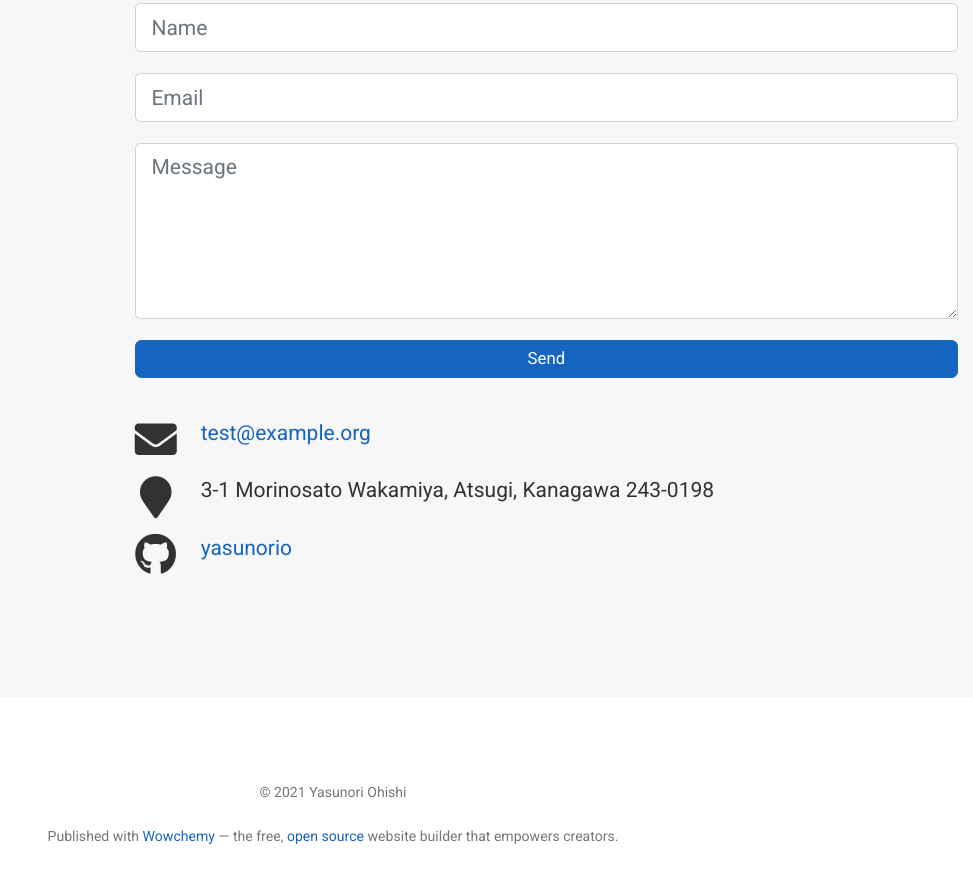
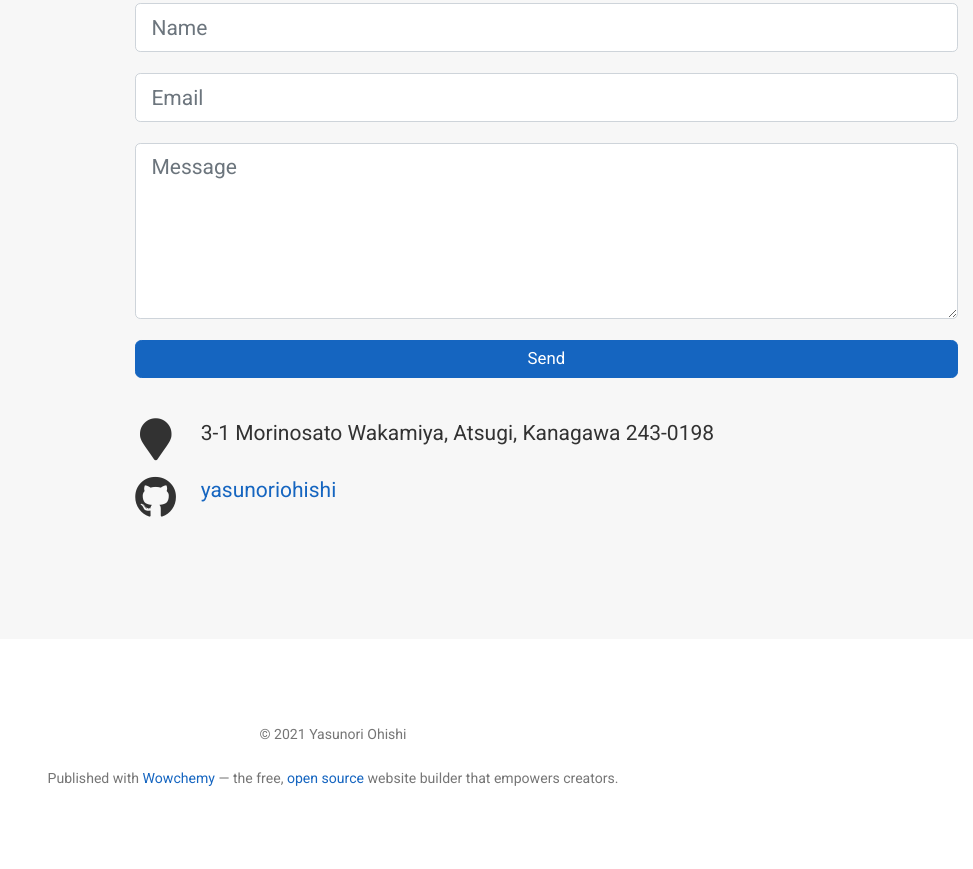
Before and after one commit to YasunoriOhishi/yasunoriohishi.github.io, a plain HTML site: page index.html in a window 1280 px wide. Shown: the part 5411-6280 px from the top of the page, without its empty margins (307-1280 px from the left). After the commit the page ends 6222 px from the top, so only its background shows below. Drawn offline with nearby package versions, Linux system fonts and the light colour scheme; some icons are missing.

Commit message:
modify email address

```diff
--- a/index.html
+++ b/index.html
@@ -2378,11 +2378,6 @@
   <ul class="fa-ul">
 
 
-    <li>
-      <i class="fa-li fas fa-envelope fa-2x" aria-hidden="true"></i>
-      <span id="person-email"><a href="mailto:test@example.org">test@example.org</a></span>
-    </li>
-
 
 
 
@@ -2416,7 +2411,7 @@
 
     <li>
       <i class="fa-li fab fa-github fa-2x" aria-hidden="true"></i>
-      <a href="https://github.com/YasunoriOhishi" target="_blank" rel="noopener">yasunorio</a>
+      <a href="https://github.com/YasunoriOhishi" target="_blank" rel="noopener">yasunoriohishi</a>
     </li>
 
 
```
